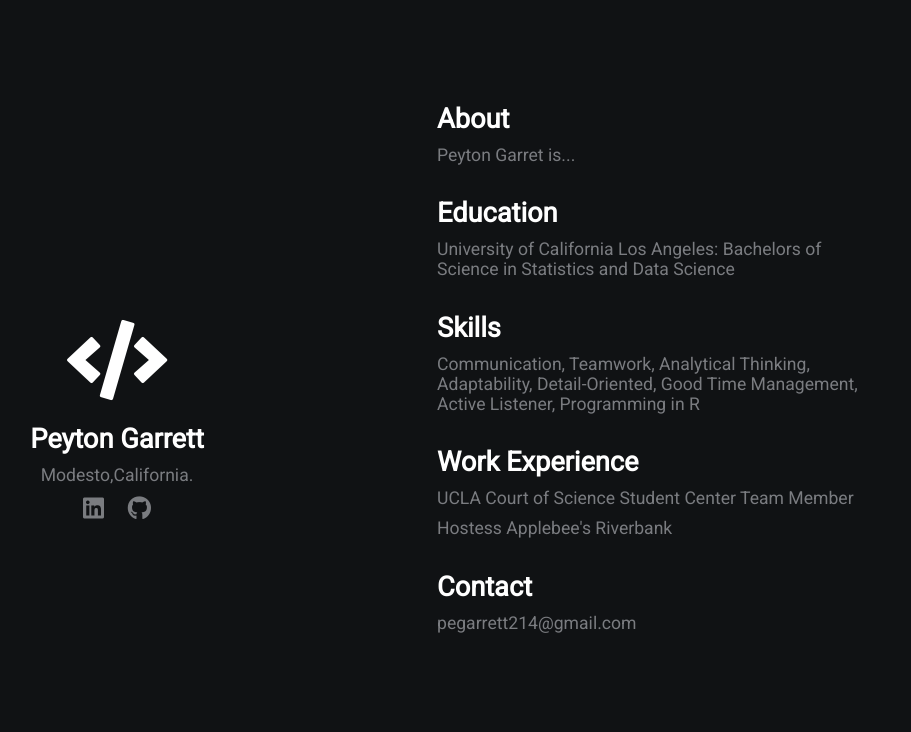
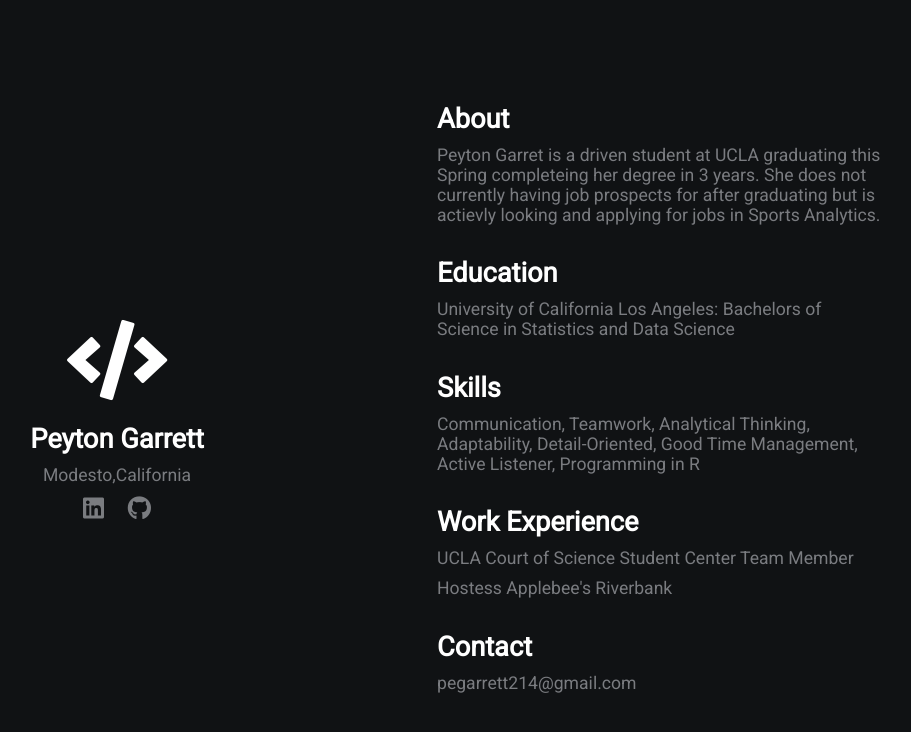
Before and after one commit to pegarrett214/Personal-Website, a plain HTML site: page index.html in a window 1280 px wide. Shown: the whole page, without its empty margins (203-1114 px from the left). Drawn offline with Linux system fonts and the light colour scheme.

Commit message:
Update index.html

```diff
--- a/index.html
+++ b/index.html
@@ -13,13 +13,13 @@
         <div class="section-1">
             <i class="fas fa-code fa-5x white"></i>
             <h2>Peyton Garrett</h2>
-            <p>Modesto,California.</p>
+            <p>Modesto,California</p>
             <a href="https://www.linkedin.com/in/peyton-garrett-a0ba272a9/"><i class="fab fa-linkedin"></i></a>
             <a href="https://github.com/pegarrett214"><i class="fab fa-github"></i></a>
         </div>
         <div class="section-2">
             <h2>About</h2>
-            <p>Peyton Garret is...</p>
+            <p>Peyton Garret is a driven student at UCLA graduating this Spring completeing her degree in 3 years. She does not currently having job prospects for after graduating but is actievly looking and applying for jobs in Sports Analytics. </p>
 
             <h2>Education</h2>
             <p>University of California Los Angeles: Bachelors of Science in Statistics and Data Science</p>
```
